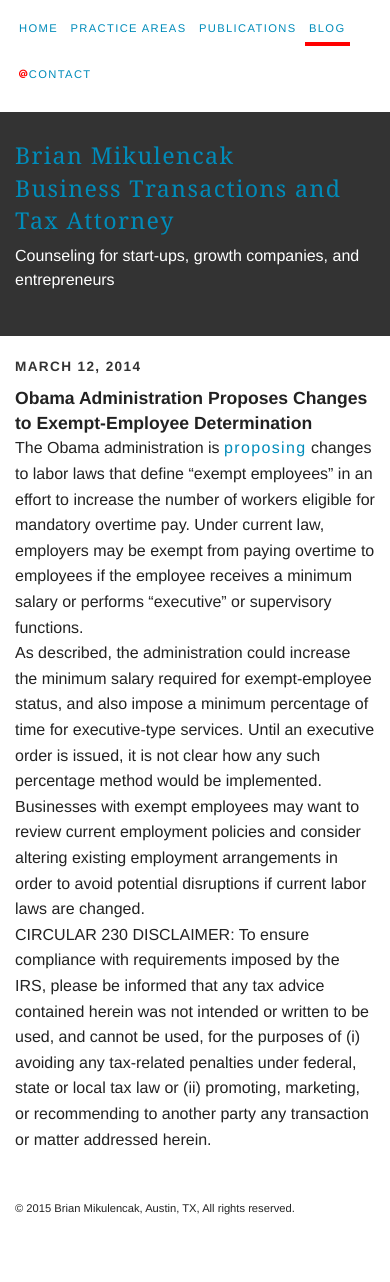
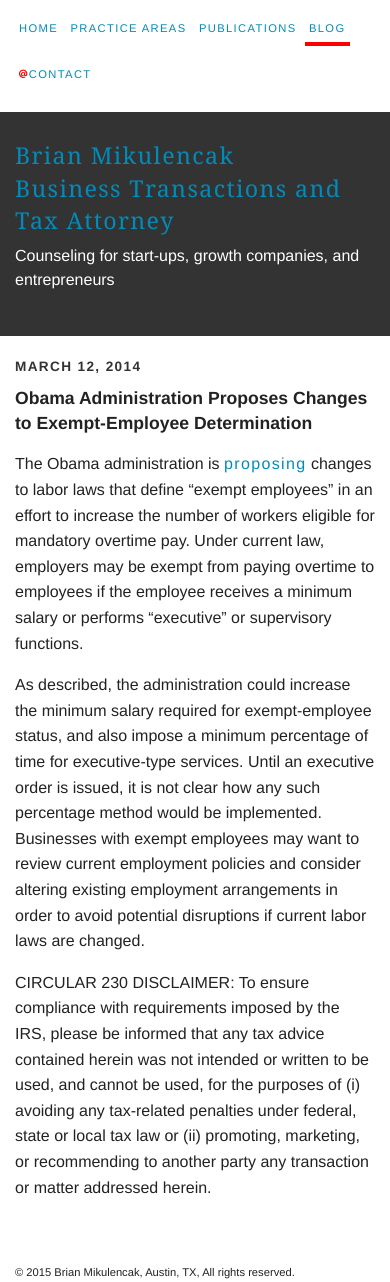
Before and after one commit to brianmik/bmaustinlaw, a Jekyll site: the page built from _posts/2014-03-12-Proposed-Change-Exempt-Employee .markdown, in a window 390 px wide. Built offline with Jekyll 4.4.1, drawn with Linux system fonts in a browser that asks for light colours; Markdown is read by kramdown in place of the engine named in the settings; comment, search, counter and statistics services are not loaded; before the commit the page ends 1218 px from its top, so only the background shows below that.

Commit message:
styling for small screens

```diff
--- a/css/main.css
+++ b/css/main.css
@@ -380,8 +380,13 @@
     margin: 1.25rem 0 1.25rem 0;
   }
 
-  .publication__title, .publication__excerpt, .post-title, .post__excerpt, .post__content > p {
+  .publication__title, .publication__excerpt, .post-title, .post__excerpt {
     margin: 0;
+    width: 100%;
+  }
+
+ .post__content > p {
+    margin: 1rem 0;
     width: 100%;
   }
 
```
